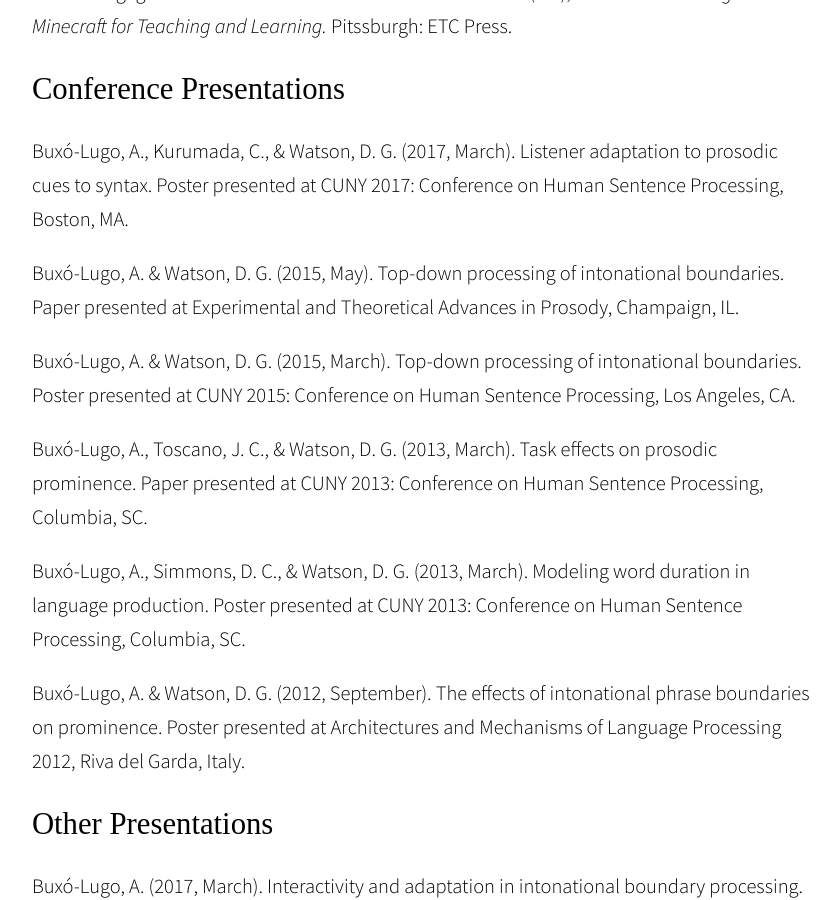
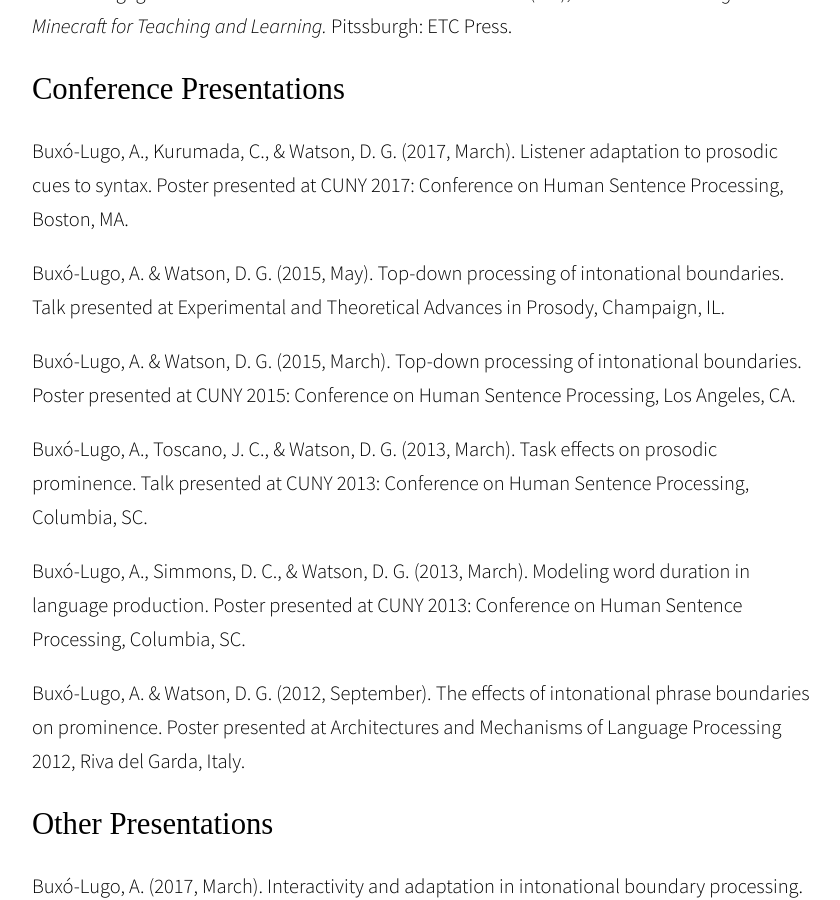
Before and after one commit to abuxolugo/abuxolugo.github.io, a Jekyll site: the page built from publications.md, in a window 1280 px wide and 900 px high, scrolled down 693 px. Shown: the whole window, without its empty margins (219-1059 px from the left). Built offline with Jekyll 4.4.1, drawn with Linux system fonts in a browser that asks for light colours; some web fonts are replaced.

Commit message:
Update publications.md

```diff
--- a/publications.md
+++ b/publications.md
@@ -16,11 +16,11 @@ Toscano, J. C., Buxó-Lugo, A., & Watson, D. G. (2015).  Using game-based approa
 
 Buxó-Lugo, A., Kurumada, C., & Watson, D. G. (2017, March).  Listener adaptation to prosodic cues to syntax.  Poster presented at CUNY 2017: Conference on Human Sentence Processing, Boston, MA.
 
-Buxó-Lugo, A. & Watson, D. G. (2015, May).  Top-down processing of intonational boundaries.  Paper presented at Experimental and Theoretical Advances in Prosody, Champaign, IL.
+Buxó-Lugo, A. & Watson, D. G. (2015, May).  Top-down processing of intonational boundaries.  Talk presented at Experimental and Theoretical Advances in Prosody, Champaign, IL.
 
 Buxó-Lugo, A. & Watson, D. G. (2015, March).  Top-down processing of intonational boundaries.  Poster presented at CUNY 2015: Conference on Human Sentence Processing, Los Angeles, CA.
 
-Buxó-Lugo, A., Toscano, J. C., & Watson, D. G. (2013, March).  Task effects on prosodic prominence.  Paper presented at CUNY 2013: Conference on Human Sentence Processing, Columbia, SC.
+Buxó-Lugo, A., Toscano, J. C., & Watson, D. G. (2013, March).  Task effects on prosodic prominence.  Talk presented at CUNY 2013: Conference on Human Sentence Processing, Columbia, SC.
 
 Buxó-Lugo, A., Simmons, D. C., & Watson, D. G. (2013, March).  Modeling word duration in language production.  Poster presented at CUNY 2013: Conference on Human Sentence Processing, Columbia, SC.
 
```
